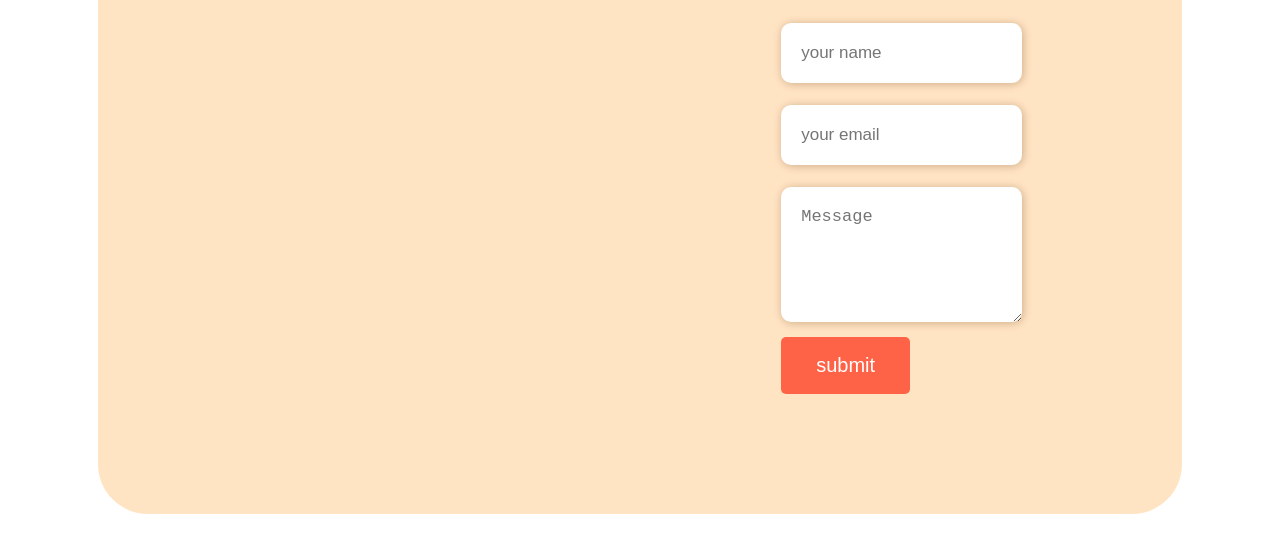
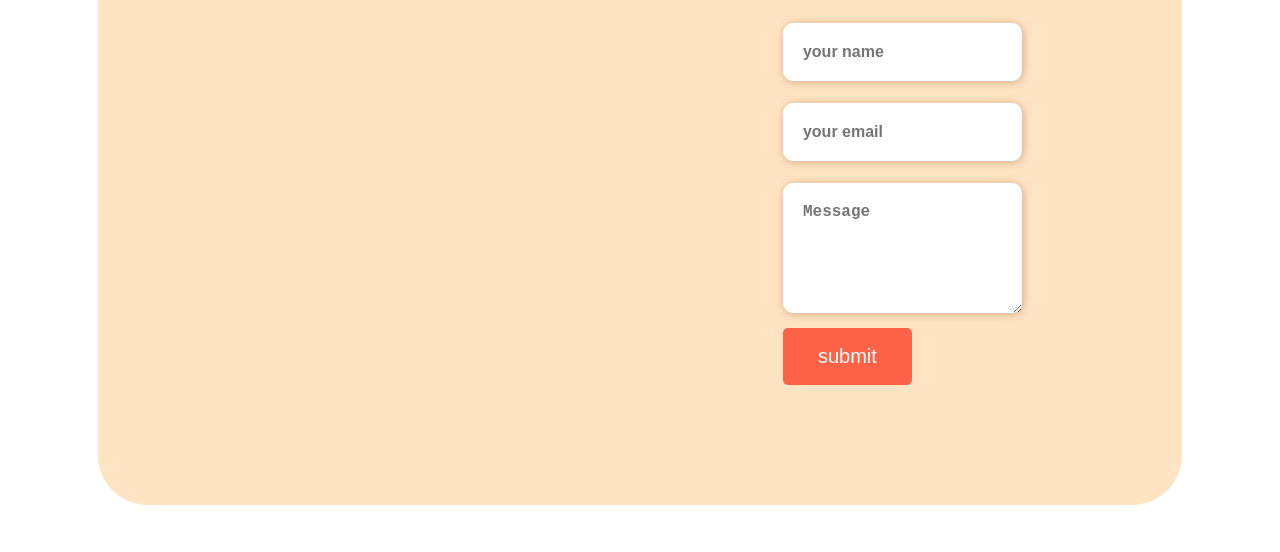
Before and after one commit to faysalhasanmd/faysal-portfolio, a plain HTML site: page index.html in a window 1280 px wide. Shown: the part 3609-4161 px from the top of the page. Drawn offline with nearby package versions, Linux system fonts and the light colour scheme.

Commit message:
text-color update

```diff
--- a/portfolio.css
+++ b/portfolio.css
@@ -181,7 +181,9 @@ main {
   padding: 20px;
   border-radius: 10px;
   border: none;
-  font-size: 17px;
+  font-size: 16px;
+  color: #1a1414;
+  font-weight: bold;
   box-shadow: 1px 1px 10px rgb(207, 171, 135);
 }
 .imgg {
```
